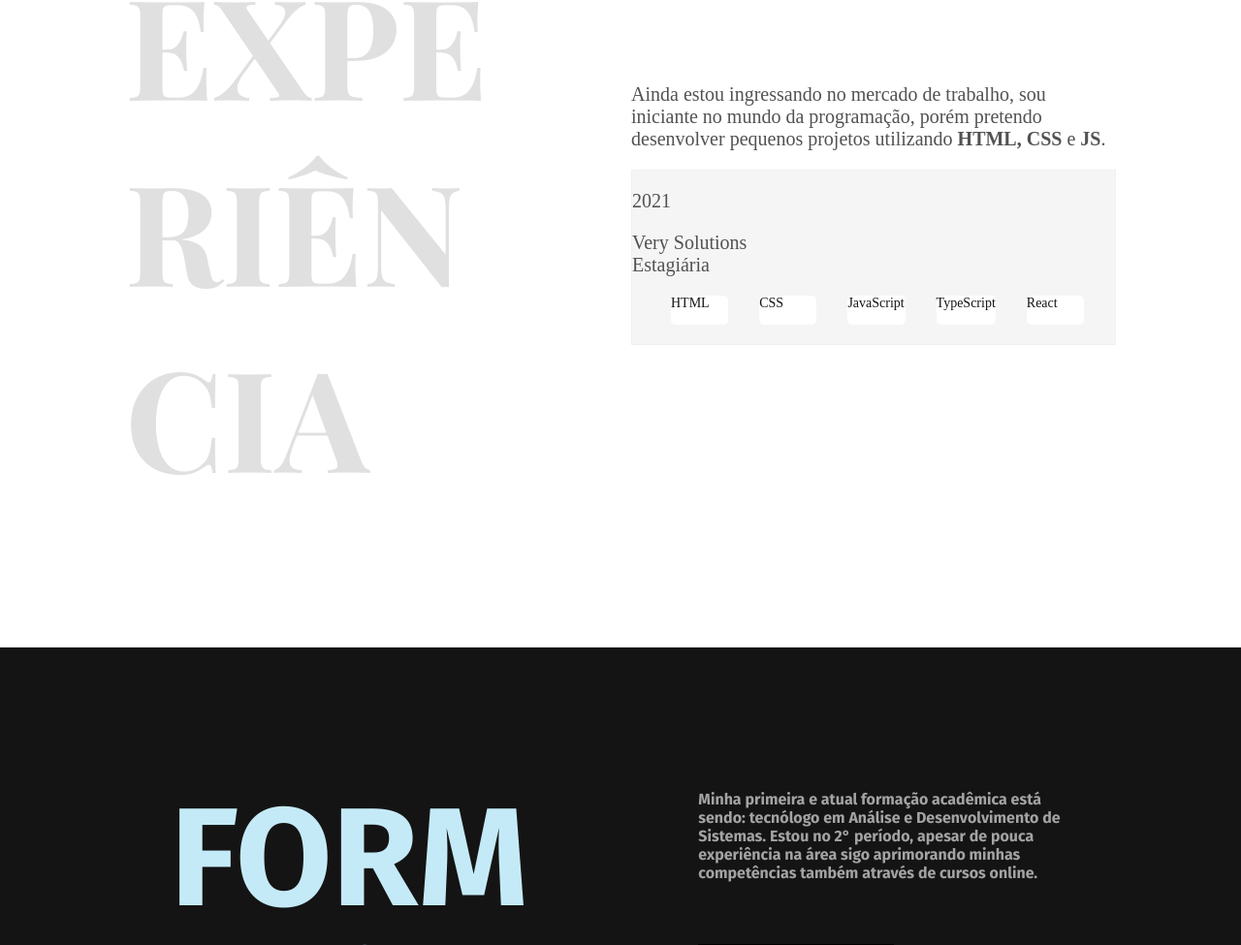
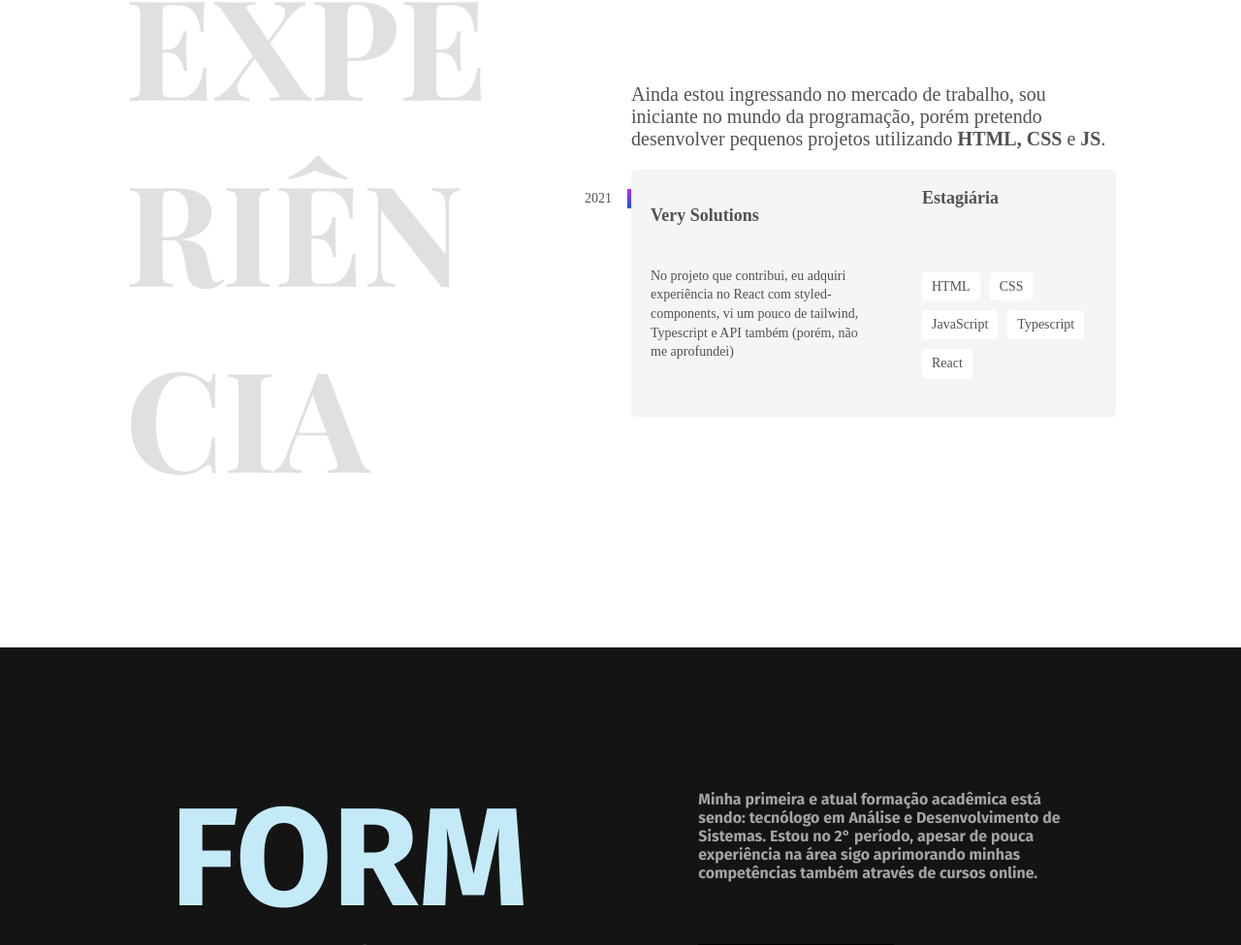
Before and after one commit to Bren-Dev/Portfolio, a plain HTML site: page index.html in a window 1280 px wide. Shown: the part 1033-2008 px from the top of the page at 97% size. Drawn offline with nearby package versions, Linux system fonts and the light colour scheme; a script that the page names is missing.

Commit message:
Atualização das gambiarras kkk

```diff
--- a/index.html
+++ b/index.html
@@ -44,6 +44,7 @@
         <div class="div1Experience">
           <p>EXPE<br />RIÊN<br />CIA</p>
         </div>
+
         <div class="div2Experience">
           <p>
             Ainda estou ingressando no mercado de trabalho, sou iniciante no
@@ -51,26 +52,22 @@
             utilizando
             <b>HTML, CSS</b> e <b>JS</b>.
           </p>
-          <div class="ExperienceVery">
-            <div><p>2021</p></div>
-            <div class="ExperienceList">
-              <div>
-                <span>Very Solutions</span>
-              </div>
-              <div>
-                <span>Estagiária</span>
-                <ul>
+
+
+          <div class="company">
+            <span class="company-year">2021</span>
+            <h3 class="company-title">Very Solutions</h3>
+            <span style="margin-left: 2.5rem;" class="company-title">Estagiária</span>
+            <p class="company-text">No projeto que contribui, eu adquiri experiência no React com styled-components, vi um pouco de tailwind, Typescript e API também (porém, não me aprofundei)</p>
+            <ul class="company-skills">
               <li>HTML</li>
               <li>CSS</li>
               <li>JavaScript</li>
-                  <li>TypeScript</li>
+              <li>Typescript</li>
               <li>React</li>
             </ul>
           </div>
-            </div>
 
-          </div>
-        </div>
 
       </div>
     </section>
@@ -123,7 +120,6 @@
         </div>
       </div>
     </section>
-    <!-- <img class="deco"src="img/deco.svg"> -->
     <footer>
       <section class="ContentFooter">
         <div class="div1Footer">
@@ -148,7 +144,7 @@
               <a href="https://github.com/Bren-Dev"
                 ><img src="img/github.png" />Bren-Dev</a
               >
-            </li> -->
+            </li>  -->
           </ul>
         </div>
       </section>
--- a/styles.css
+++ b/styles.css
@@ -156,6 +156,71 @@ nav ul li {
   margin-bottom: 5rem;
 }
 
+
+
+
+.company {
+  display: grid;
+  grid-template-columns: 1fr 1fr;
+  gap: 10px 20px;
+  padding: 20px;
+  background: #f5f5f5;
+  margin-bottom: 20px;
+  border-radius: 4px;
+  position: relative;
+}
+
+.company::before {
+  content: "";
+  display: block;
+  width: 4px;
+  height: 20px;
+  background: linear-gradient(rgba(182, 41, 248, 1), rgba(10, 94, 221, 1));
+  position: absolute;
+  top: 20px;
+  left: -4px;
+}
+
+.company-year {
+  position: absolute;
+  top: 22px;
+  left: -100px;
+  text-align: right;
+  width: 80px;
+  color: #525252;
+  font-size: 0.875rem;
+}
+
+.company-title {
+  font-size: 1.125rem;
+  line-height: 1.1;
+  font-weight: bold;
+}
+
+.company-text {
+  font-size: 0.875rem;
+  line-height: 1.4;
+  color: #525252;
+}
+
+.company-skills {
+  display: flex;
+  flex-wrap: wrap;
+  gap: 10px;
+  align-content: start;
+}
+
+.company-skills li {
+  font-size: 0.875rem;
+  line-height: 1.4;
+  border-radius: 4px;
+  background: #ffffff;
+  padding: 5px 10px;
+  list-style-type: none;
+}
+
+
+
 .Formation {
   background-color: #141414;
   height: 958px;
```
Lines whose indentation alone changed are shown as unchanged.
